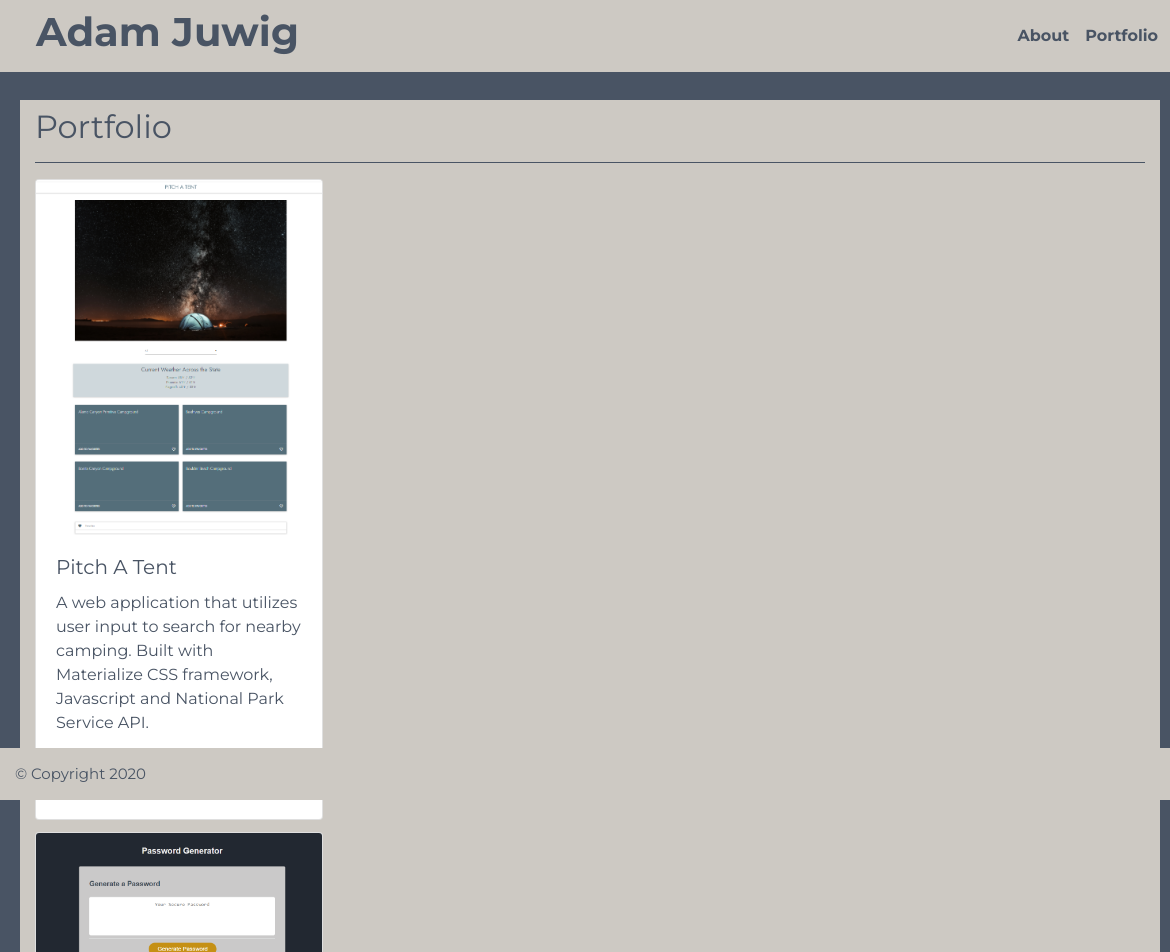
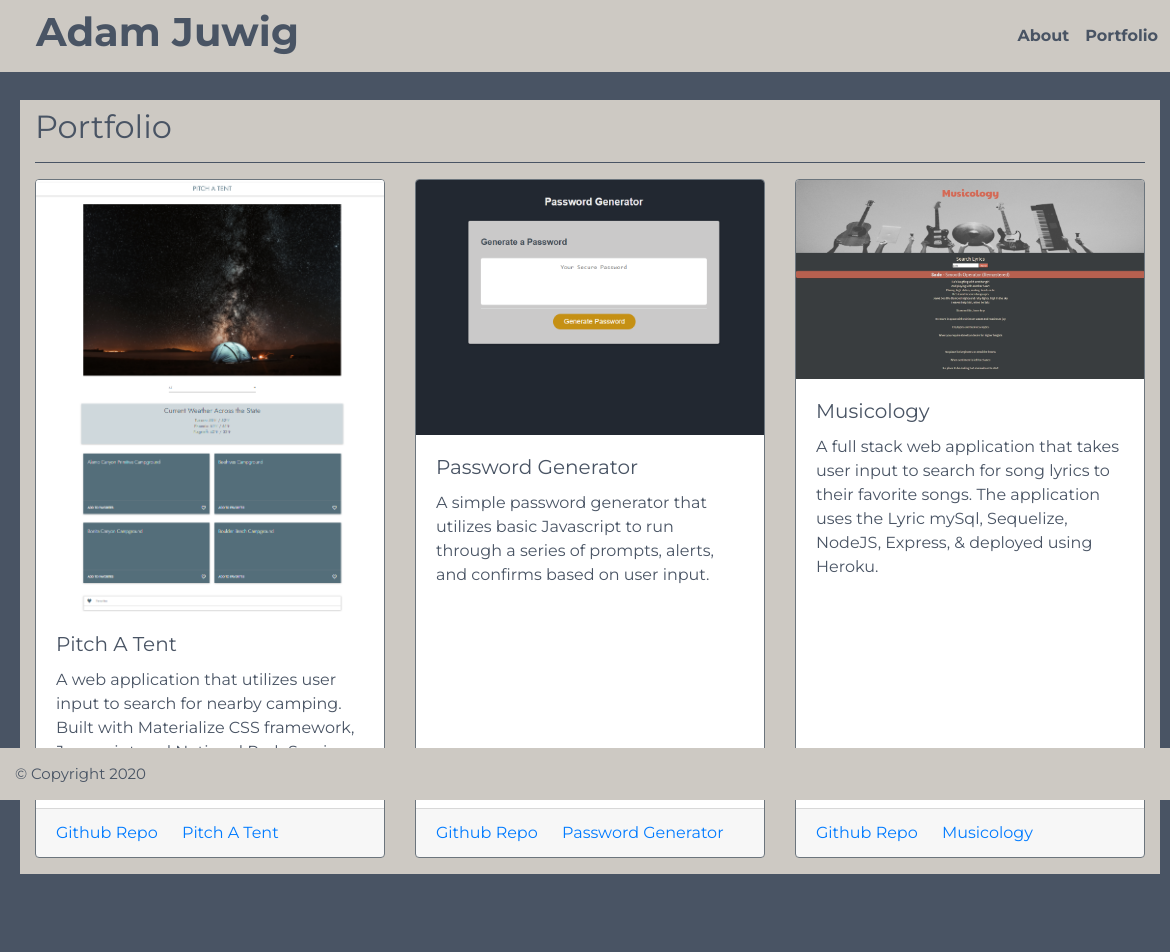
Before and after one commit to adamjuwig/responsive-portfolio, a plain HTML site: page portfolio.html in a window 1280 px wide. Shown: the top 952 px of the page, 0-1170 px from the left. After the commit the page ends 894 px from the top, so only its background shows below. Drawn offline with nearby package versions, Linux system fonts and the light colour scheme.

Commit message:
updated, working on styling

```diff
--- a/portfolio.html
+++ b/portfolio.html
@@ -46,22 +46,22 @@
     </header>
 
     <!-- Main content -->
-    <section class="container">
+    <section class="container section">
         <h2 class="row">
             <h2 class="col-xs-12">
                 Portfolio
             </h2>
         </h2>
         <hr>
-        <div class="card-columns">
-            <div class="card" style="width: 18rem;">
+        <div class="card-deck">
+            <div class="card border-secondary mb-3" style="width: 18rem;">
                 <img class="card-img-top" src="Assets/pitchCropped.png" alt="Card image cap">
                 <div class="card-body">
                     <h5 class="card-title">Pitch A Tent</h5>
                     <p class="card-text">A web application that utilizes user input to search for nearby camping. Built
                         with Materialize CSS framework, Javascript and National Park Service API.</p>
                 </div>
-                <div class="card-body">
+                <div class="card-footer">
                     <a href="https://github.com/adamjuwig/pitch-a-tent" class="card-link" target="_blank">Github
                         Repo</a>
                     <a href="https://adamjuwig.github.io/pitch-a-tent/" class="card-link" target="_blan">Pitch A
@@ -69,17 +69,30 @@
                 </div>
             </div>
             <br>
-            <div class="card" style="width: 18rem;">
+            <div class="card border-secondary mb-3" style="width: 18rem;">
                 <img class="card-img-top" src="Assets/PWgenerator.png" alt="Card image cap">
                 <div class="card-body">
                     <h5 class="card-title">Password Generator</h5>
                     <p class="card-text">A simple password generator that utilizes basic Javascript to run through a
                         series of prompts, alerts, and confirms based on user input.</p>
                 </div>
-                <div class="card-body">
+                <div class="card-footer">
                     <a href="https://github.com/adamjuwig/password-generator" class="card-link" target="_blank">Github
                         Repo</a>
                     <a href="https://adamjuwig.github.io/password-generator" class="card-link" target="_blan">Password Generator</a>
+                </div>
+            </div>
+
+            <div class="card border-secondary mb-3" style="width: 18rem;">
+                <img class="card-img-top" src="Assets/musicology.png" alt="Card image cap">
+                <div class="card-body">
+                    <h5 class="card-title">Musicology</h5>
+                    <p class="card-text">A full stack web application that takes user input to search for song lyrics to their favorite songs. The application uses the Lyric mySql, Sequelize, NodeJS, Express, & deployed using Heroku.</p>
+                </div>
+                <div class="card-footer">
+                    <a href="https://github.com/jmalone506/Musicology" class="card-link" target="_blank">Github
+                        Repo</a>
+                    <a href="https://hidden-island-57904.herokuapp.com/" class="card-link" target="_blan">Musicology</a>
                 </div>
             </div>
         </div>
--- a/style.css
+++ b/style.css
@@ -46,10 +46,13 @@ body {
     color: #495464;
     text-align: center;
     font-size: 16px;
+
   }
   .navbar a:hover {
     background-color: #495464;
     color: #cdc9c3;
+    border-radius: 15px;
+
   }
 
   .Name {
```
Also changed, not shown: Assets/musicology.png (added).
